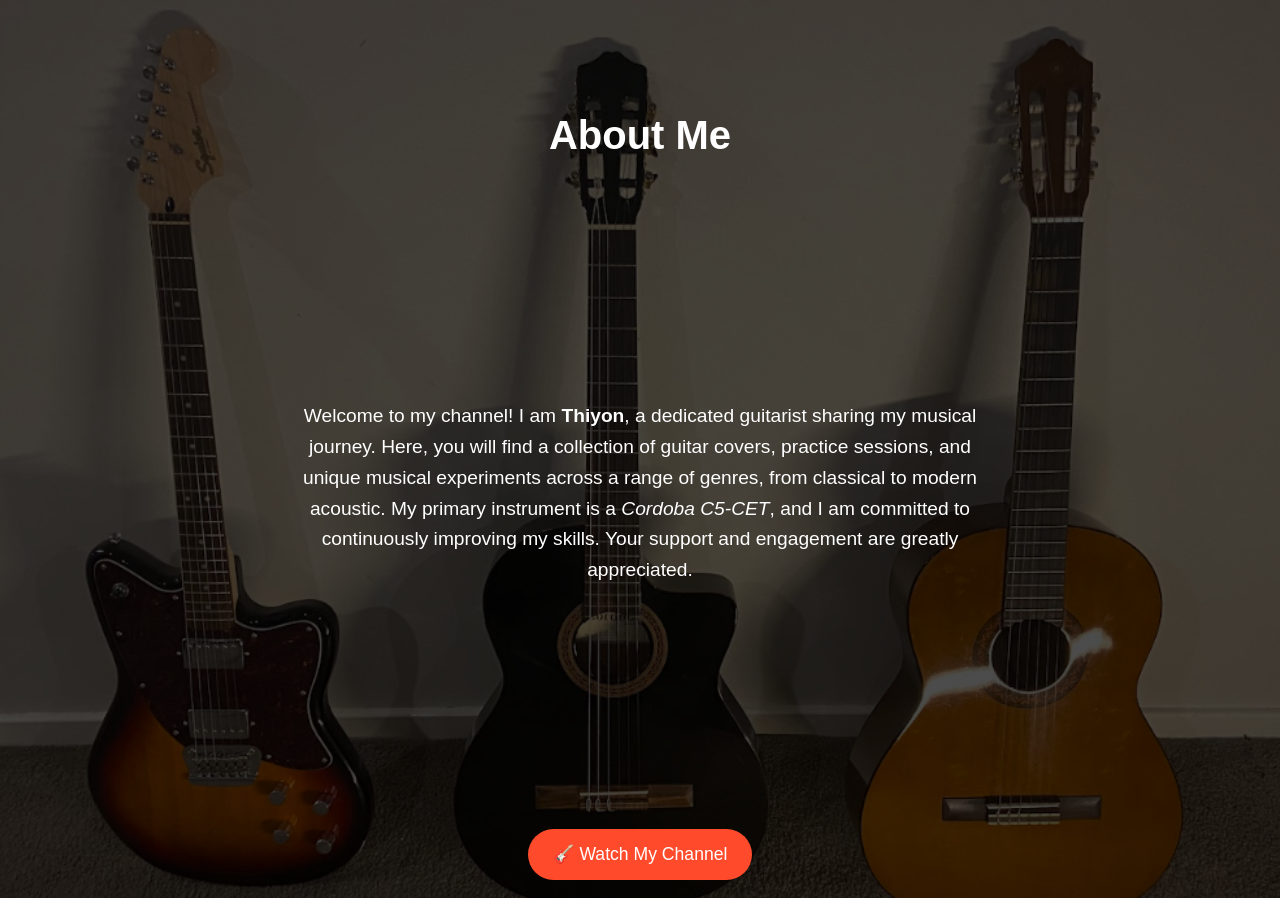
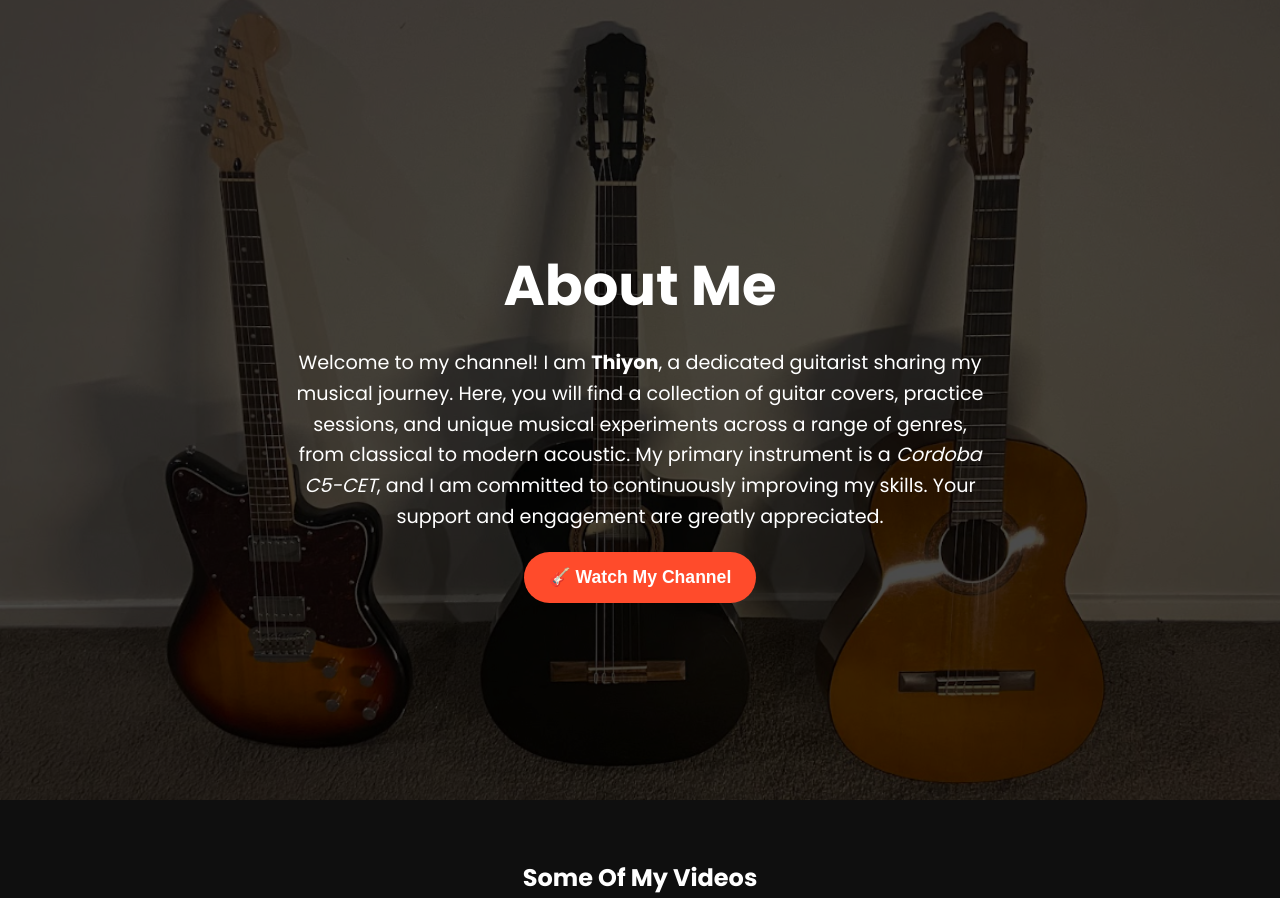
Before and after one commit to Thiyon/thiyon.github.io, a plain HTML site: page index.html in a window 1280 px wide. Shown: the top 898 px of the page. Drawn offline with Linux system fonts and the light colour scheme.

Commit message:
Update index.html

```diff
--- a/index.html
+++ b/index.html
@@ -5,13 +5,15 @@
     <meta name="viewport" content="width=device-width, initial-scale=1.0">
     <title>Thiyon</title>
     <link rel="icon" type="image/jpg" href="main.jpg">
+    <link rel="preconnect" href="https://fonts.googleapis.com">
+    <link rel="preconnect" href="https://fonts.gstatic.com" crossorigin>
+    <link href="https://fonts.googleapis.com/css2?family=Poppins:wght@400;600;700&display=swap" rel="stylesheet">
     <style>
         body {
             margin: 0;
-            font-family: Arial, sans-serif;
+            font-family: 'Poppins', sans-serif;
             background: #0f0f0f;
             color: white;
-            /* Prevents flash of unstyled content */
             opacity: 0;
             transition: opacity 0.5s ease-in-out;
         }
@@ -20,41 +22,52 @@
             opacity: 1;
         }
 
-        /* Top section with background image + stronger tint */
+        /* Top section with static background + parallax effect */
         .about {
             position: relative;
-            background: url('guitar-bg.jpg') center/cover no-repeat;
+            background: url('guitar-bg.jpg') center center no-repeat fixed; /* Key change: added 'fixed' */
+            background-size: cover;
             text-align: center;
-            padding: 80px 20px;
             color: white;
             min-height: 100vh;
             display: flex;
             flex-direction: column;
             justify-content: center;
-            /* Initial state for animation */
+            opacity: 0;
+            transition: opacity 0.8s ease-out;
+        }
+        .about::before {
+            content: "";
+            position: absolute;
+            top: 0;
+            left: 0;
+            right: 0;
+            bottom: 0;
+            background: rgba(0, 0, 0, 0.7);
+            z-index: 0;
+        }
+        .about-content {
+            position: relative;
+            z-index: 1;
+            padding: 80px 20px;
+            /* Animation for the content */
             opacity: 0;
             transform: translateY(20px);
             transition: opacity 0.8s ease-out, transform 0.8s ease-out;
         }
-        .about::before {
-            content: "";
-            position: absolute;
-            top: 0; left: 0; right: 0; bottom: 0;
-            background: rgba(0, 0, 0, 0.7); /* Darker tint for better text contrast */
-            z-index: 0;
-        }
-        .about * {
-            position: relative;
-            z-index: 1;
+        .about.visible .about-content {
+            opacity: 1;
+            transform: translateY(0);
         }
         .about h2 {
-            font-size: 2.5em;
+            font-size: clamp(2em, 5vw, 3.5em);
+            font-weight: 700;
             margin-bottom: 20px;
         }
         .about p {
             max-width: 700px;
             margin: auto;
-            font-size: 1.2em;
+            font-size: clamp(1em, 2.5vw, 1.2em);
             line-height: 1.6;
         }
         .about button {
@@ -63,6 +76,7 @@
             padding: 15px 25px;
             color: white;
             font-size: 1.1em;
+            font-weight: 600;
             border-radius: 30px;
             cursor: pointer;
             margin-top: 20px;
@@ -82,7 +96,7 @@
         }
         .video-grid {
             display: grid;
-            grid-template-columns: repeat(2, 1fr);
+            grid-template-columns: repeat(auto-fit, minmax(400px, 1fr));
             gap: 20px;
             max-width: 1000px;
             margin: auto;
@@ -95,7 +109,7 @@
             opacity: 0;
             transform: translateY(20px);
             transition: opacity 0.8s ease-out, transform 0.8s ease-out;
-            transition-delay: 0.2s; /* Staggered video animation */
+            transition-delay: 0.2s;
         }
 
         /* Class added by JavaScript when an element is visible */
@@ -103,22 +117,17 @@
             opacity: 1;
             transform: translateY(0);
         }
-
-        /* Mobile adjustments */
-        @media (max-width: 700px) {
-            .video-grid {
-                grid-template-columns: 1fr;
-            }
-        }
     </style>
 </head>
 <body>
     <section class="about">
-        <h2>About Me</h2>
-        <p>Welcome to my channel! I am <strong>Thiyon</strong>, a dedicated guitarist sharing my musical journey. Here, you will find a collection of guitar covers, practice sessions, and unique musical experiments across a range of genres, from classical to modern acoustic. My primary instrument is a <em>Cordoba C5-CET</em>, and I am committed to continuously improving my skills. Your support and engagement are greatly appreciated.</p>
-        <a href="https://www.youtube.com/@thiyon" target="_blank">
-            <button>🎸 Watch My Channel</button>
-        </a>
+        <div class="about-content">
+            <h2>About Me</h2>
+            <p>Welcome to my channel! I am <strong>Thiyon</strong>, a dedicated guitarist sharing my musical journey. Here, you will find a collection of guitar covers, practice sessions, and unique musical experiments across a range of genres, from classical to modern acoustic. My primary instrument is a <em>Cordoba C5-CET</em>, and I am committed to continuously improving my skills. Your support and engagement are greatly appreciated.</p>
+            <a href="https://www.youtube.com/@thiyon" target="_blank">
+                <button>🎸 Watch My Channel</button>
+            </a>
+        </div>
     </section>
 
     <section class="video-section">
@@ -135,22 +144,19 @@
         document.addEventListener('DOMContentLoaded', () => {
             document.body.classList.add('loaded');
 
-            // Select all sections and videos to animate
-            const sections = document.querySelectorAll('.about, .video-section, .video-grid iframe');
+            const sections = document.querySelectorAll('.about, .video-section, .video-grid iframe, .about-content');
 
             const observer = new IntersectionObserver((entries) => {
                 entries.forEach(entry => {
                     if (entry.isIntersecting) {
                         entry.target.classList.add('visible');
-                        // Stop observing once the element has animated in
                         observer.unobserve(entry.target);
                     }
                 });
             }, {
-                threshold: 0.1 // Triggers when 10% of the element is visible
+                threshold: 0.1
             });
 
-            // Tell the observer to watch each element
             sections.forEach(section => {
                 observer.observe(section);
             });
```
